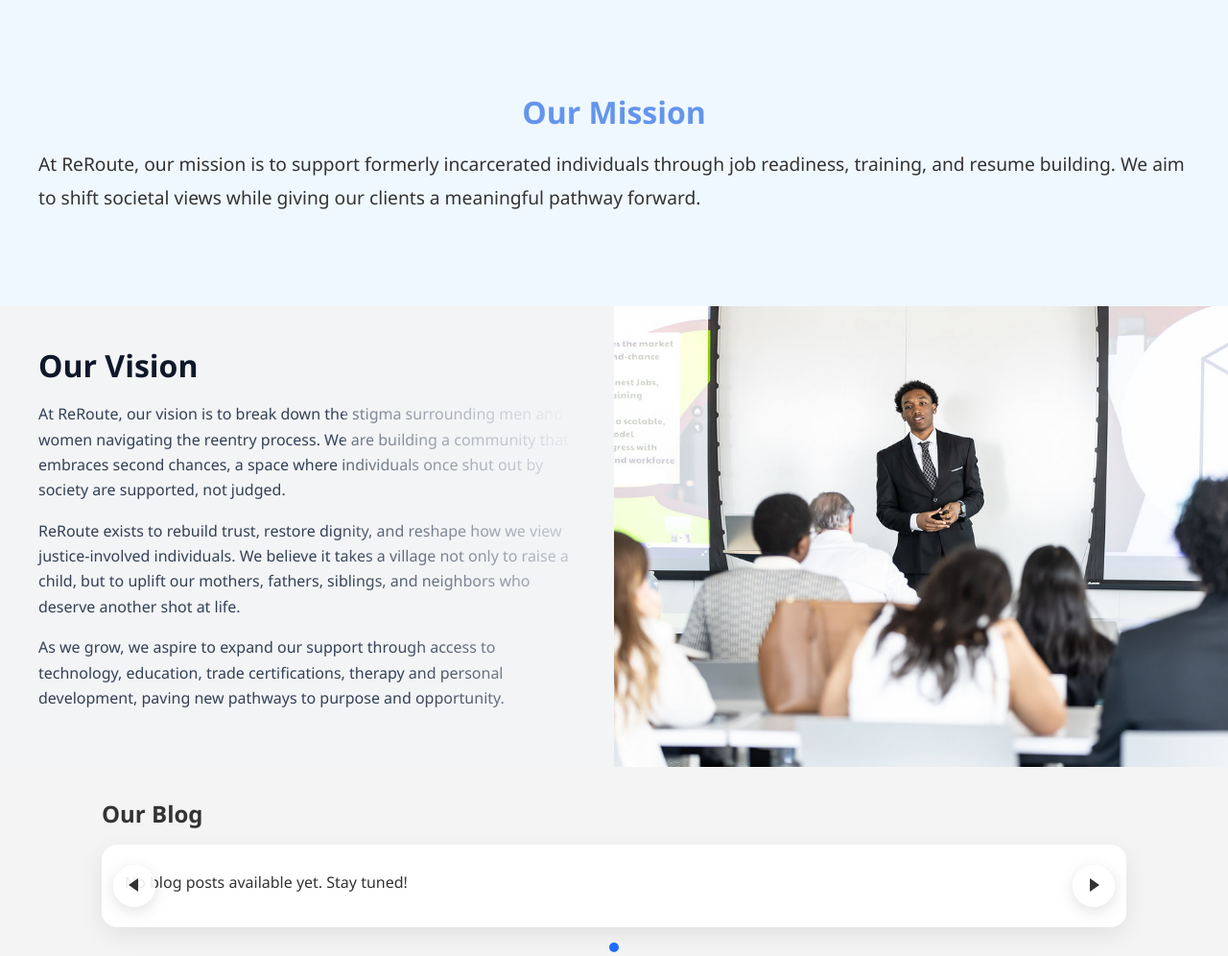
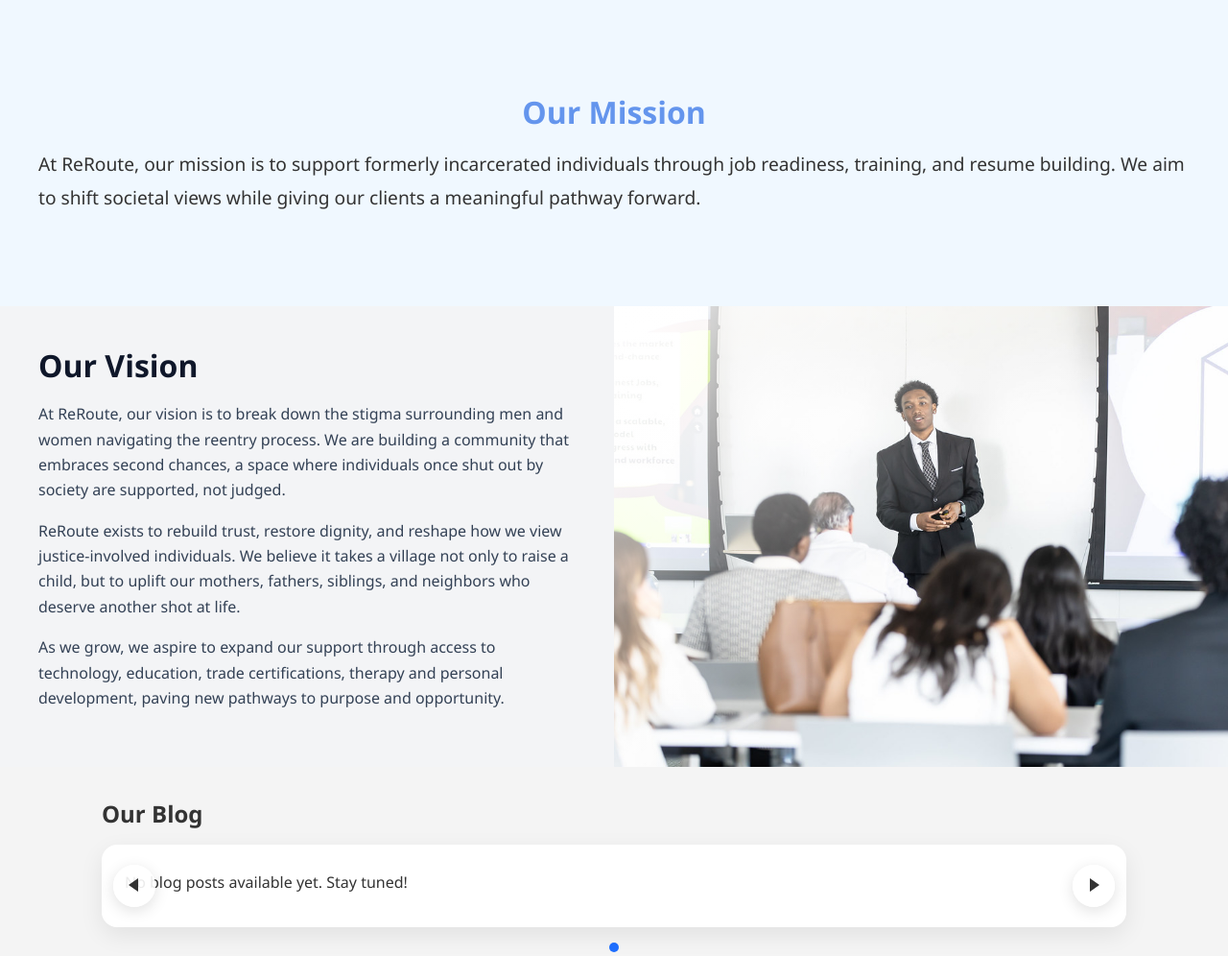
Before and after one commit to jcoffer921/reroute, a Django app: page / in a window 1280 px wide. Shown: the part 911-1907 px from the top of the page at 96% size. Run offline with Django 5.2, Linux system fonts and the light colour scheme; data comes from the database, SQL or seed files in the repository; data that the repository does not hold is empty; parts of the project's set-up code (start-up, migrations or seed data) failed here and were passed over.

Commit message:
Homepage vision edited

```diff
--- a/main/static/css/home.css
+++ b/main/static/css/home.css
@@ -127,6 +127,21 @@
   position: relative;
 }
 
+/* Global diagonal gradient overlay that blends text bg into image */
+.vision-inner::before {
+  content: '';
+  position: absolute;
+  inset: 0;
+  pointer-events: none;
+  z-index: 1; /* over image, under text */
+  background: linear-gradient(
+    135deg,
+    var(--vision-bg, #ffffff) 0%,
+    var(--vision-bg, #ffffff) 35%,
+    rgba(255,255,255,0) 70%
+  );
+}
+
 .vision-left {
   background: var(--vision-bg, #ffffff); /* solid, themeable text background */
   color: #0f172a;
@@ -139,23 +154,12 @@
 .vision-left p { margin: 0 0 1rem; line-height: 1.65; color: #334155; }
 
 /* Diagonal merge: extend the left background over the image with a clipped shape */
-.vision-left::after {
-  content: '';
-  position: absolute;
-  top: 0; right: 0;
-  height: 100%;
-  width: 22vw;              /* width of the blending area */
-  background: linear-gradient(
-    to bottom left,
-    var(--vision-bg, #ffffff) 20%,
-    rgba(255,255,255,0) 80%
-  );
-  pointer-events: none;
-}
+/* No extra left-side overlay needed; global ::before handles the merge */
+.vision-left::after { content: none; }
 
 .vision-right {
   position: relative;
-  z-index: 1;
+  z-index: 0;
   background-image: var(--vision-image);
   background-size: cover;
   background-position: center;
```
